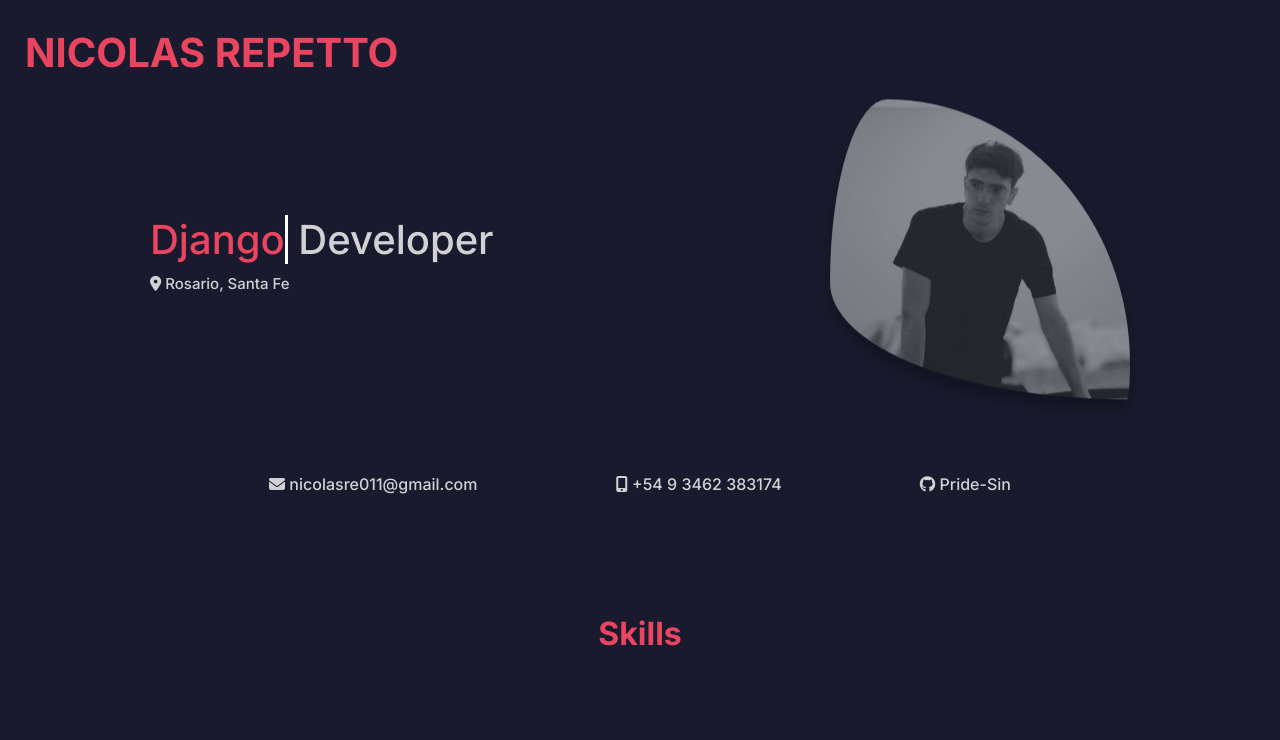
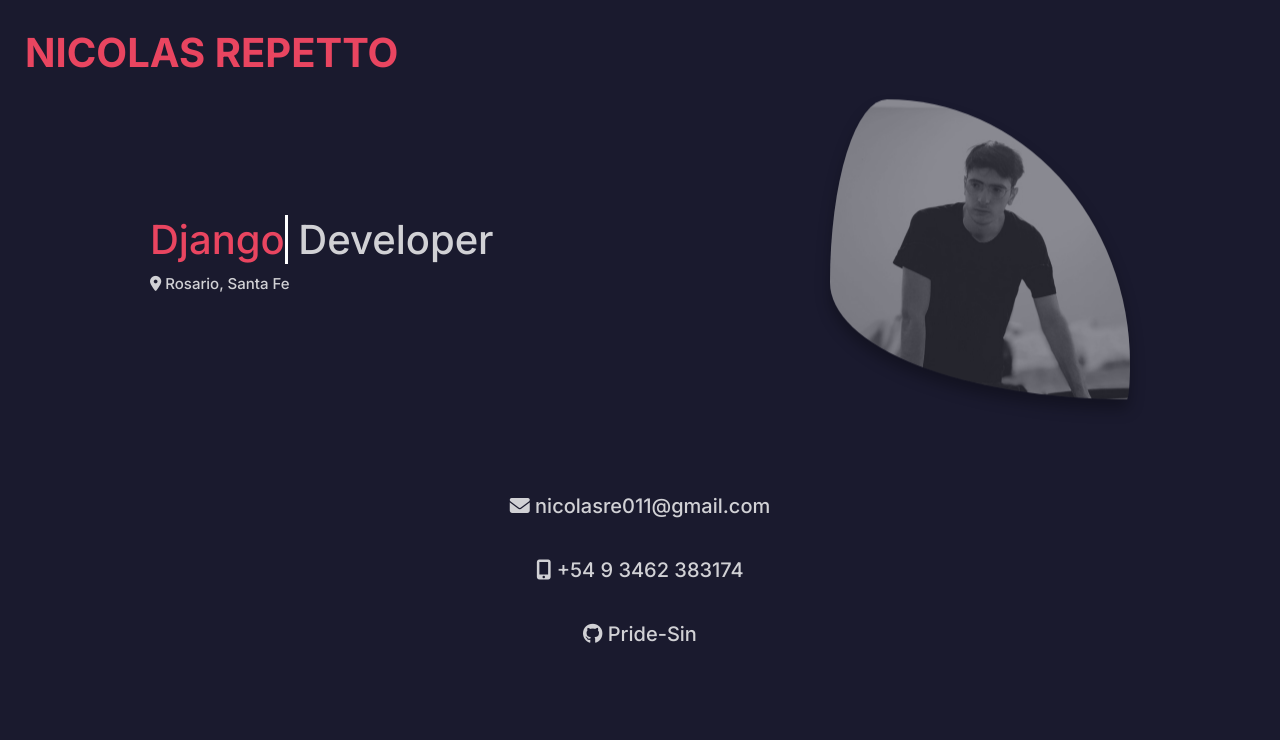
Before and after one commit to Pride-Sin/Pride-Sin.github.io, a plain HTML site: page index.html in a window 1280 px wide. Shown: the top 740 px of the page. Drawn offline with Linux system fonts and the light colour scheme.

Commit message:
Added 1 media query

```diff
--- a/css/style.css
+++ b/css/style.css
@@ -33,6 +33,17 @@ html {
 a {
   color: inherit;
   text-decoration: inherit; }
+
+/* Smartphones (portrait and landscape) ----------- */
+@media only screen and (max-device-width: 930px) {
+  .contact {
+    flex-direction: column !important;
+    font-size: 2rem !important; }
+    .contact__email, .contact__number, .contact__github {
+      margin: 2rem auto;
+      width: max-content; }
+      .contact__email:hover, .contact__number:hover, .contact__github:hover {
+        color: #e94560; } }
 
 body {
   font-family: 'Inter', sans-serif;
--- a/sass/base/_base.scss
+++ b/sass/base/_base.scss
@@ -22,3 +22,19 @@ a {
     color: inherit;
     text-decoration: inherit;
 }
+
+/* Smartphones (portrait and landscape) ----------- */
+@media only screen and (max-device-width : 930px) {
+    //?  CONTACT SECTION
+    .contact {
+        flex-direction: column !important;
+        font-size: 2rem !important;
+        &__email, &__number, &__github {
+            margin: 2rem auto;
+            width: max-content;
+            &:hover {
+                color: $color-accent;
+            }
+        }
+    }
+}
```
